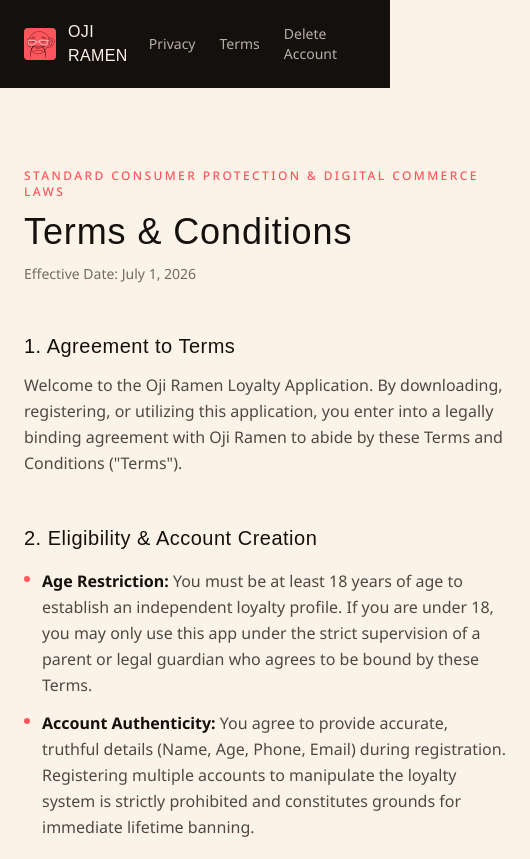
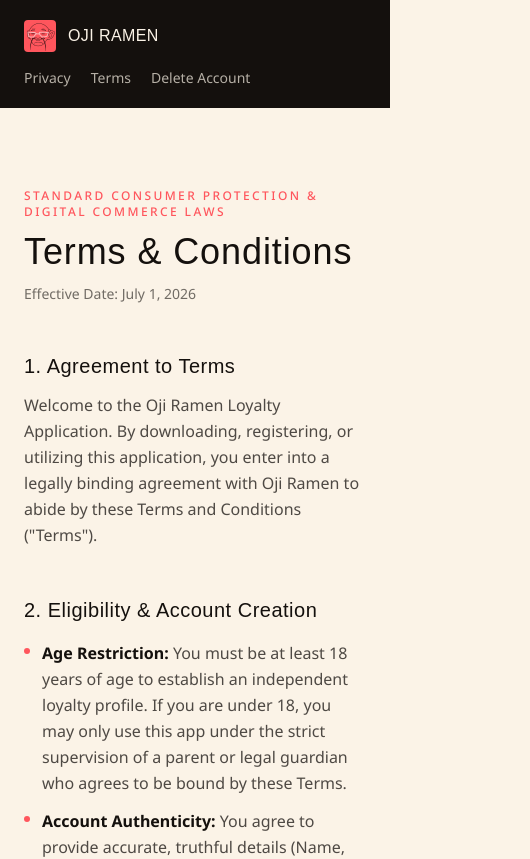
Before and after one commit to bubblcardsdev/oji-ramen-website, a Next.js app: page /terms in a window 390 px wide. Shown: the top 859 px of the page, 530 px wide, since content can reach past the window. Built offline with nearby package versions, Linux system fonts and the light colour scheme; a web font is replaced by a local one.

Commit message:
improve layout responsiveness and formatting for LegalPage and Nav components

```diff
--- a/src/components/LegalPage.tsx
+++ b/src/components/LegalPage.tsx
@@ -3,7 +3,7 @@
 
 export default function LegalPage({ doc }: { doc: LegalDoc }) {
   return (
-    <div className="mx-auto max-w-3xl px-6 py-20 sm:px-10">
+    <div className="mx-auto w-full max-w-3xl px-6 py-20 sm:px-10">
       <FadeIn>
         <p className="text-xs font-medium uppercase tracking-[0.2em] text-ramen-red">
           {doc.complianceFramework}
--- a/src/components/Nav.tsx
+++ b/src/components/Nav.tsx
@@ -5,7 +5,7 @@
 export default function Nav() {
   return (
     <header className="relative z-20 bg-ink">
-      <nav className="mx-auto flex max-w-5xl items-center justify-between px-6 py-5 sm:px-10">
+      <nav className="mx-auto flex max-w-5xl flex-col gap-4 px-6 py-5 sm:flex-row sm:items-center sm:justify-between sm:gap-6 sm:px-10">
         <Link href="/" className="flex items-center gap-3">
           <Image
             src={ojiRamenLogo}
@@ -14,11 +14,11 @@
             height={32}
             className="rounded-sm"
           />
-          <span className="font-display text-base tracking-wide text-cream">
+          <span className="whitespace-nowrap font-display text-base tracking-wide text-cream">
             OJI RAMEN
           </span>
         </Link>
-        <div className="flex items-center gap-6 text-sm text-cream/70">
+        <div className="flex flex-wrap items-center gap-x-5 gap-y-2 text-sm text-cream/70">
           <Link href="/privacy" className="transition-colors hover:text-cream">
             Privacy
           </Link>
```
